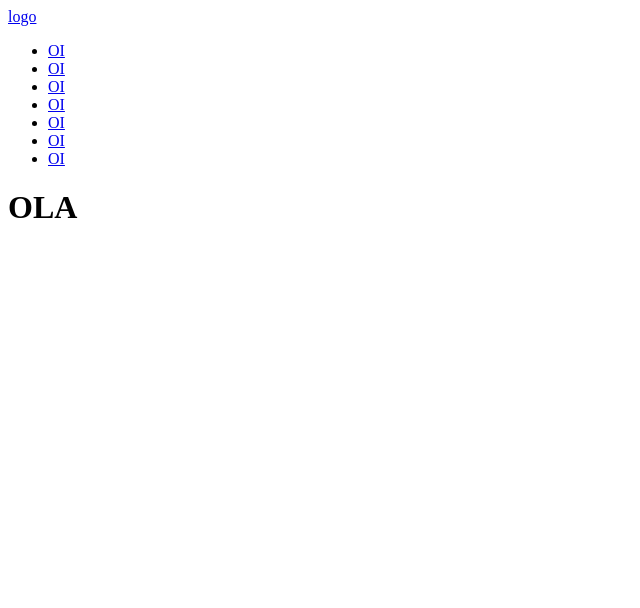
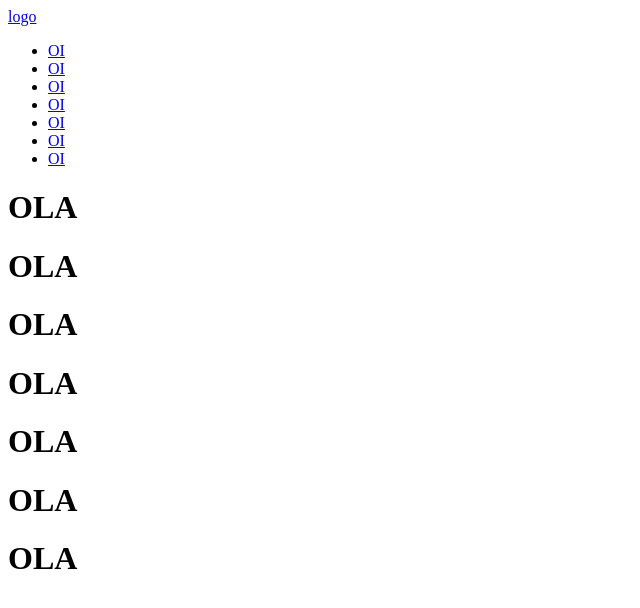
Before and after one commit to matheusFredericods/projeto-fernanda, a plain HTML site: page index.html in a window 1280 px wide. Shown: the whole page, without its empty margins (0-640 px from the left). Drawn offline with Linux system fonts and the light colour scheme.

Commit message:
terceiro commit

```diff
--- a/index.html
+++ b/index.html
@@ -23,6 +23,12 @@
     <main>
         <div>
             <h1>OLA</h1>
+            <h1>OLA</h1>
+            <h1>OLA</h1>
+            <h1>OLA</h1>
+            <h1>OLA</h1>
+            <h1>OLA</h1>
+            <h1>OLA</h1>
         </div>
     </main>
 </body>
```
